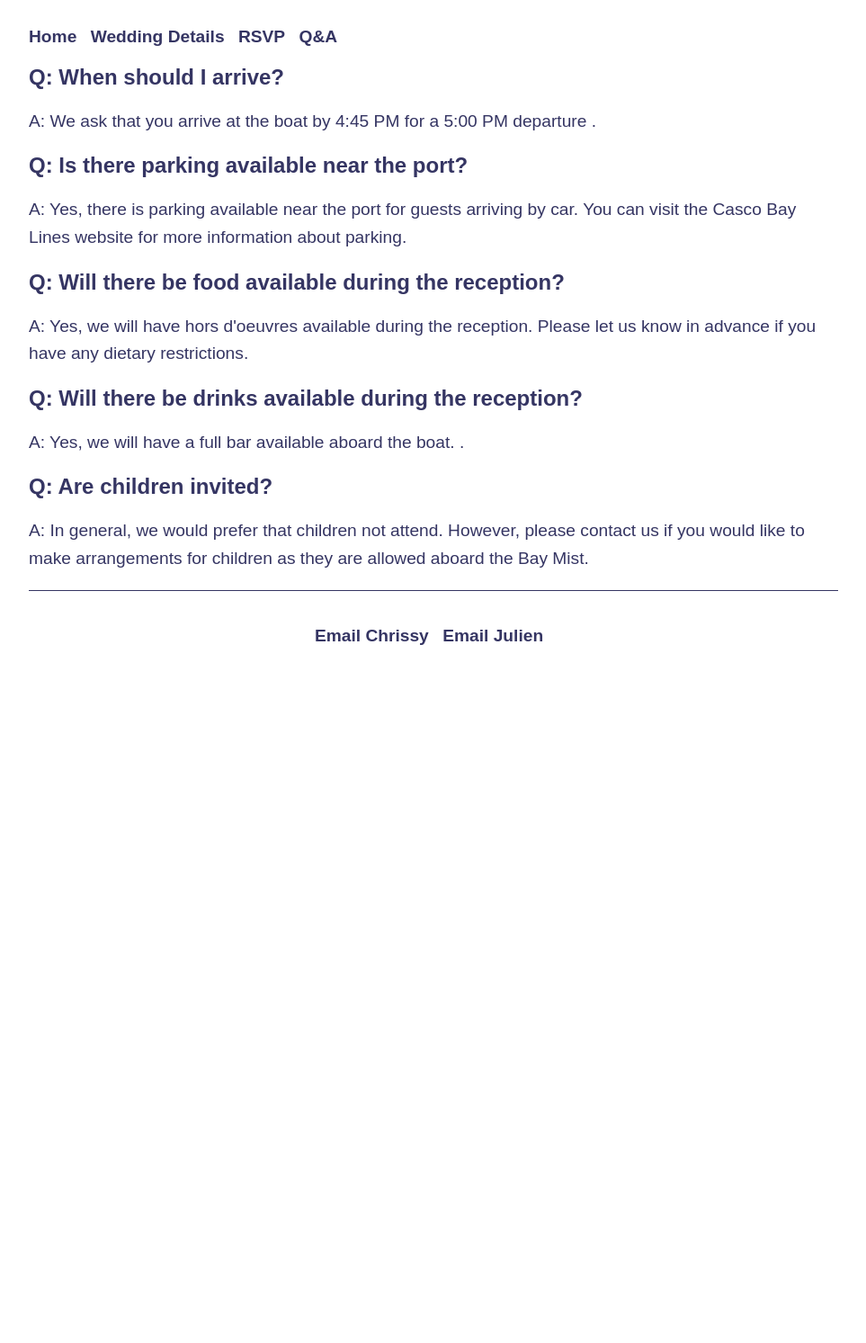
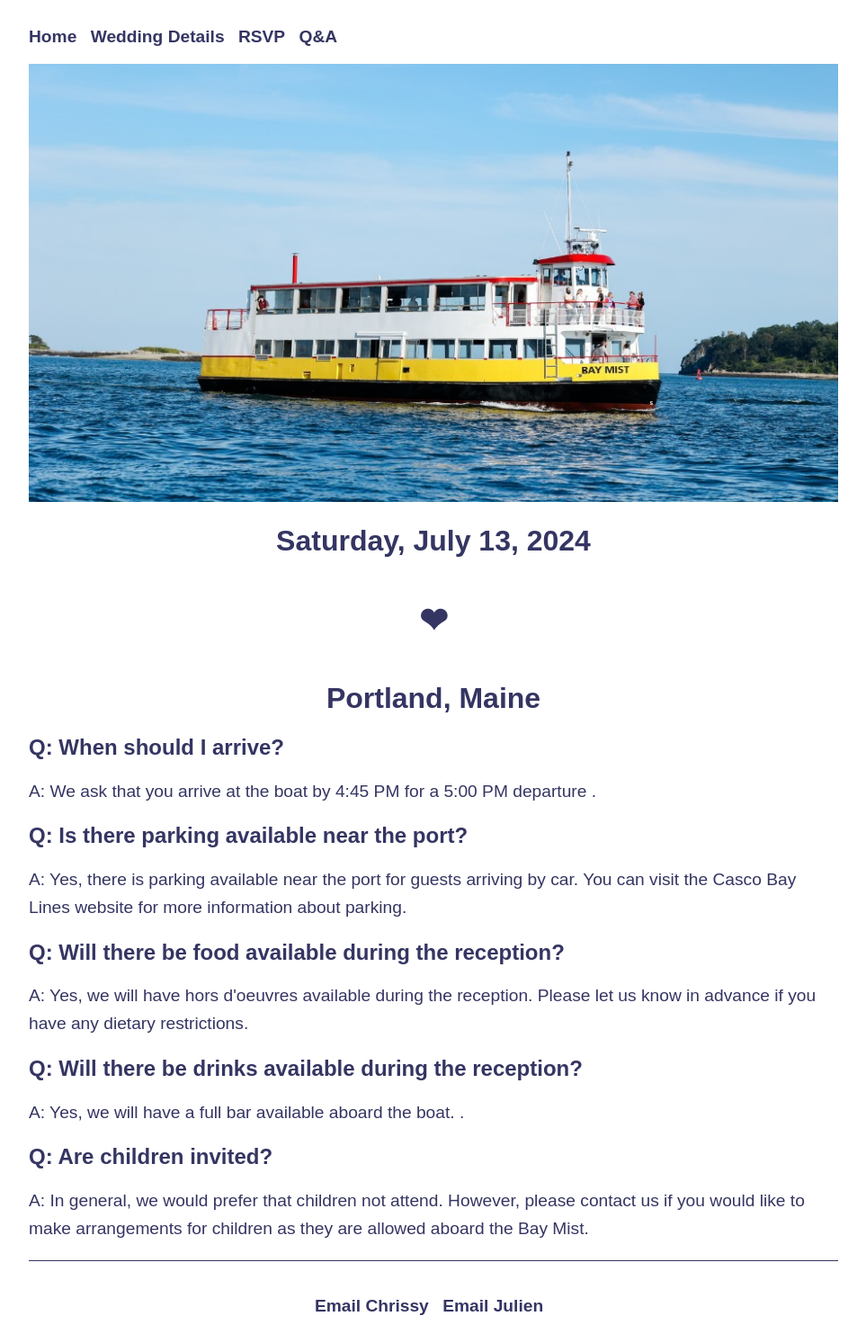
Before and after one commit to christina-ladam/wedding, a Jekyll site: the page built from qa.html, in a window 1280 px wide. Shown: the whole page at 90% size, without its empty margins (158-1121 px from the left). Built offline with Jekyll 4.4.1, drawn with Linux system fonts in a browser that asks for light colours; some web fonts are replaced; before the commit the page ends 900 px from its top, so only the background shows below that.

Commit message:
Update qa.html

```diff
--- a/qa.html
+++ b/qa.html
@@ -1,7 +1,11 @@
 ---
 layout: default
 ---
-    <div class="container">
+<div class="container">
+    <img src="bay-mist.png">
+    <div style="text-align: center;">
+    <h1>Saturday, July 13, 2024 <p>&#10084;</p> Portland, Maine</h1>
+</div>
         <h2>Q: When should I arrive?</h2>
         <p>A: We ask that you arrive at the boat by 4:45 PM for a 5:00 PM departure .</p>
 
```
